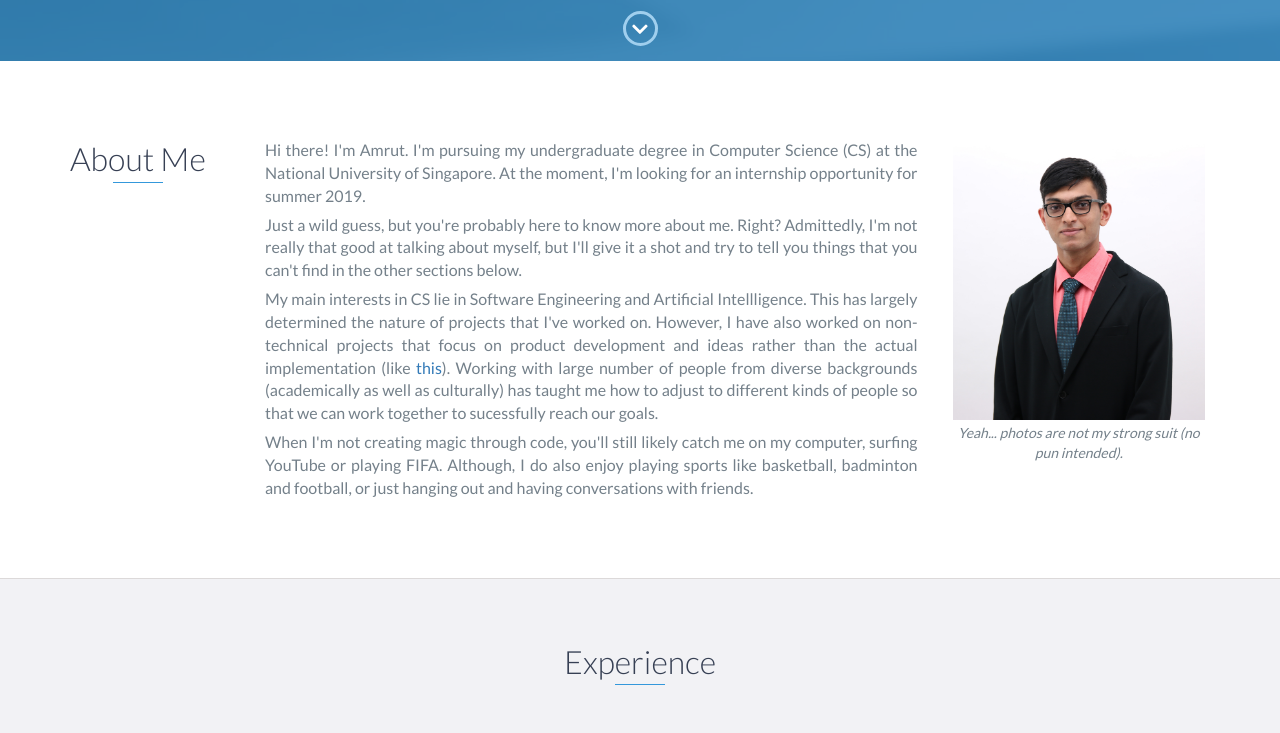
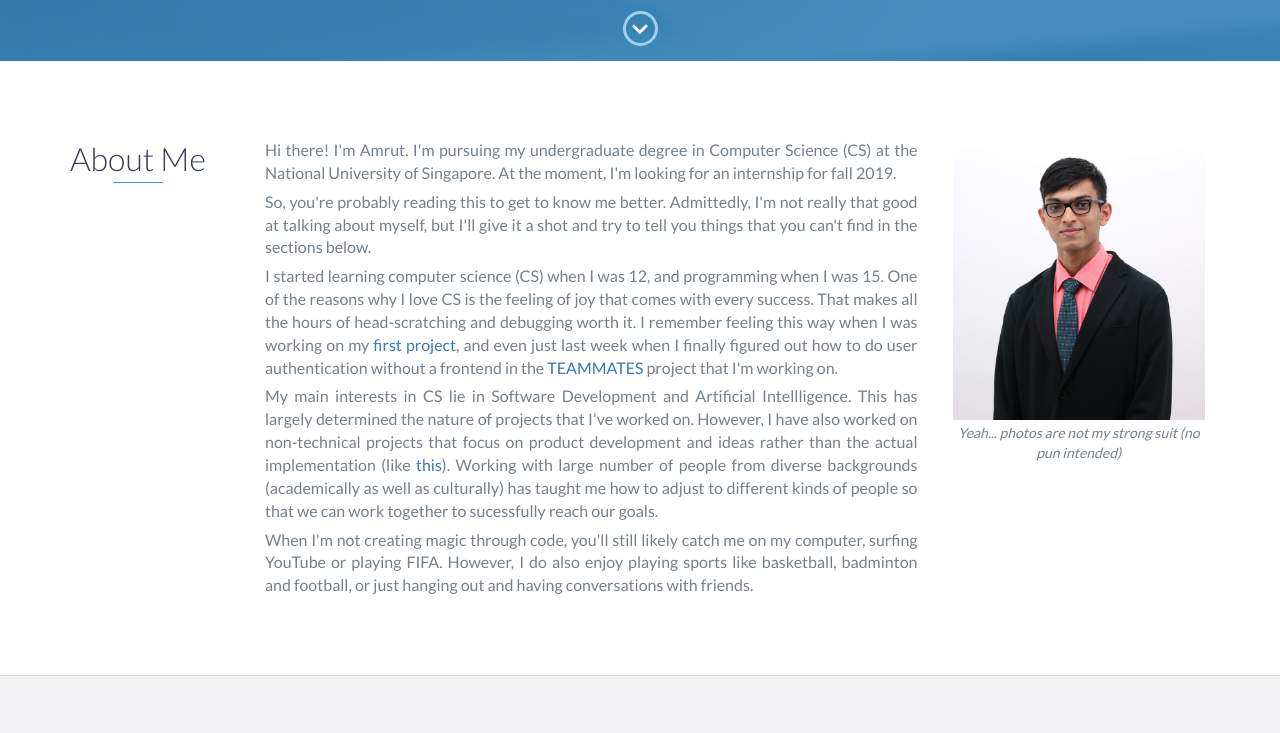
Before and after one commit to amrut-prabhu/amrut-prabhu.github.io, a website: page index.html in a window 1280 px wide. Shown: the part 739-1472 px from the top of the page. Drawn offline with nearby package versions, Linux system fonts and the light colour scheme.

Commit message:
Update About section

```diff
--- a/index.html
+++ b/index.html
@@ -118,7 +118,7 @@
                             <img src="images/amrut.jpg" alt="Photo of Amrut">
                         </a>
                         <p>
-                            Yeah... photos are not my strong suit (no pun intended).
+                            Yeah... photos are not my strong suit (no pun intended)
                         </p>
                     </div>
                 </div>
@@ -126,17 +126,19 @@
 
                 <div class="col-md-7 col-md-pull-3">
                     <p>
-                        Hi there! I'm Amrut. I'm pursuing my undergraduate degree in Computer Science (CS) at the National University of Singapore.
-                        At the moment, I'm looking for an internship opportunity for summer 2019.
+                        Hi there! I'm Amrut. I'm pursuing my undergraduate degree in Computer Science (CS) at the National University of Singapore. At the moment, I'm looking for an internship for fall 2019.
                     </p>
                     <p>
-                        Just a wild guess, but you're probably here to know more about me. Right? Admittedly, I'm not really that good at talking about myself, but I'll give it a shot and try to tell you things that you can't find in the other sections below.
+                        So, you're probably reading this to get to know me better. Admittedly, I'm not really that good at talking about myself, but I'll give it a shot and try to tell you things that you can't find in the sections below.
                     </p>
                     <p>
-                        My main interests in CS lie in Software Engineering and Artificial Intellligence. This has largely determined the nature of projects that I've worked on. However, I have also worked on non-technical projects that focus on product development and ideas rather than the actual implementation (like <a href="#project-giveback-blockchain">this</a>). Working with large number of people from diverse backgrounds (academically as well as culturally) has taught me how to adjust to different kinds of people so that we can work together to sucessfully reach our goals.
+                      I started learning computer science (CS) when I was 12, and programming when I was 15. One of the reasons why I love CS is the feeling of joy that comes with every success. That makes all the hours of head-scratching and debugging worth it. I remember feeling this way when I was working on my <a href="#project-movie-booking">first project</a>, and even just last week when I finally figured out how to do user authentication without a frontend in the <a href="#project-teammates">TEAMMATES</a> project that I'm working on.
                     </p>
                     <p>
-                        When I'm not creating magic through code, you'll still likely catch me on my computer, surfing YouTube or playing FIFA. Although, I do also enjoy playing sports like basketball, badminton and football, or just hanging out and having conversations with friends.
+                        My main interests in CS lie in Software Development and Artificial Intellligence. This has largely determined the nature of projects that I've worked on. However, I have also worked on non-technical projects that focus on product development and ideas rather than the actual implementation (like <a href="#project-giveback-blockchain">this</a>). Working with large number of people from diverse backgrounds (academically as well as culturally) has taught me how to adjust to different kinds of people so that we can work together to sucessfully reach our goals.
+                    </p>
+                    <p>
+                        When I'm not creating magic through code, you'll still likely catch me on my computer, surfing YouTube or playing FIFA. However, I do also enjoy playing sports like basketball, badminton and football, or just hanging out and having conversations with friends.
                     </p>
                 </div>
                 <!-- End of text column -->
```
